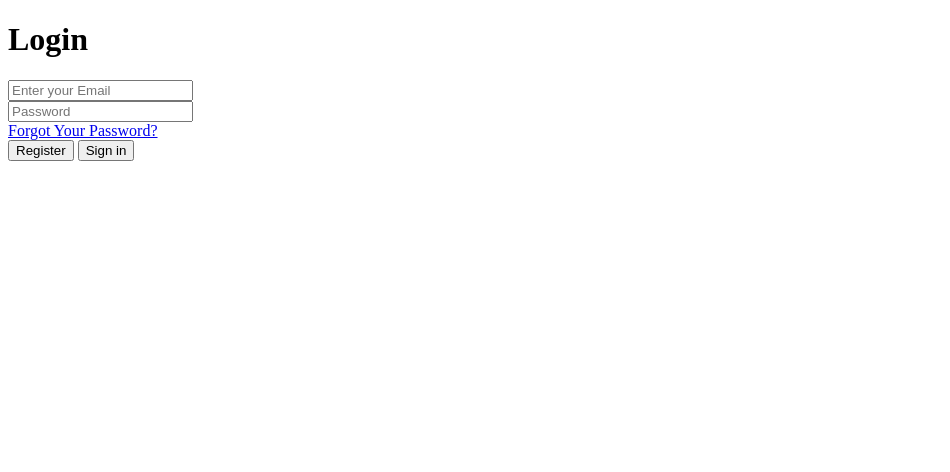
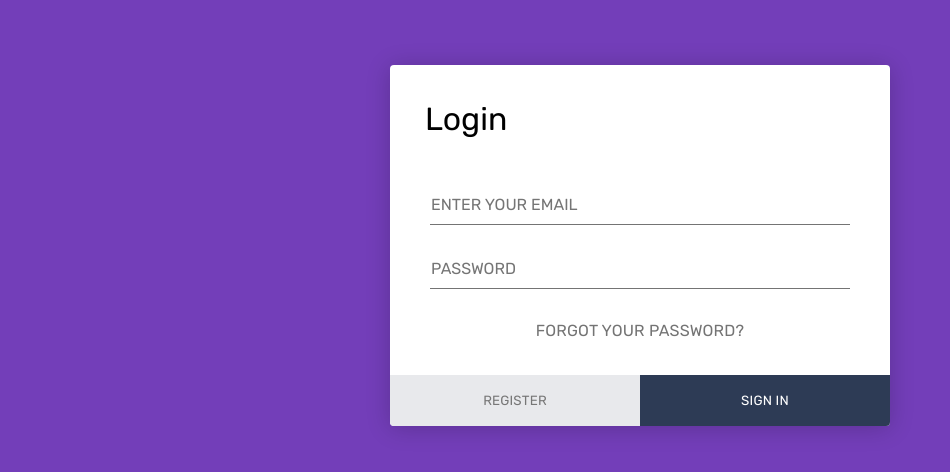
Before and after one commit to khusamayasir/registration-login, a website with bundled scripts: page assets/login/login.html in a window 1280 px wide. Shown: the whole page, without its empty margins (0-950 px from the left). Built offline with nearby package versions, Linux system fonts and the light colour scheme.

Commit message:
update login.html

```diff
--- a/assets/login/login.html
+++ b/assets/login/login.html
@@ -5,7 +5,7 @@
     <meta http-equiv="X-UA-Compatible" content="IE=edge">
     <meta name="viewport" content="width=device-width, initial-scale=1.0">
     <link rel='stylesheet' href='https://fonts.googleapis.com/css?family=Rubik:400,700'>
-    <link rel="stylesheet" href="login.css">
+    <link rel="stylesheet" href="../style.css">
     <title>Login</title>
 </head>
 <body>
```
